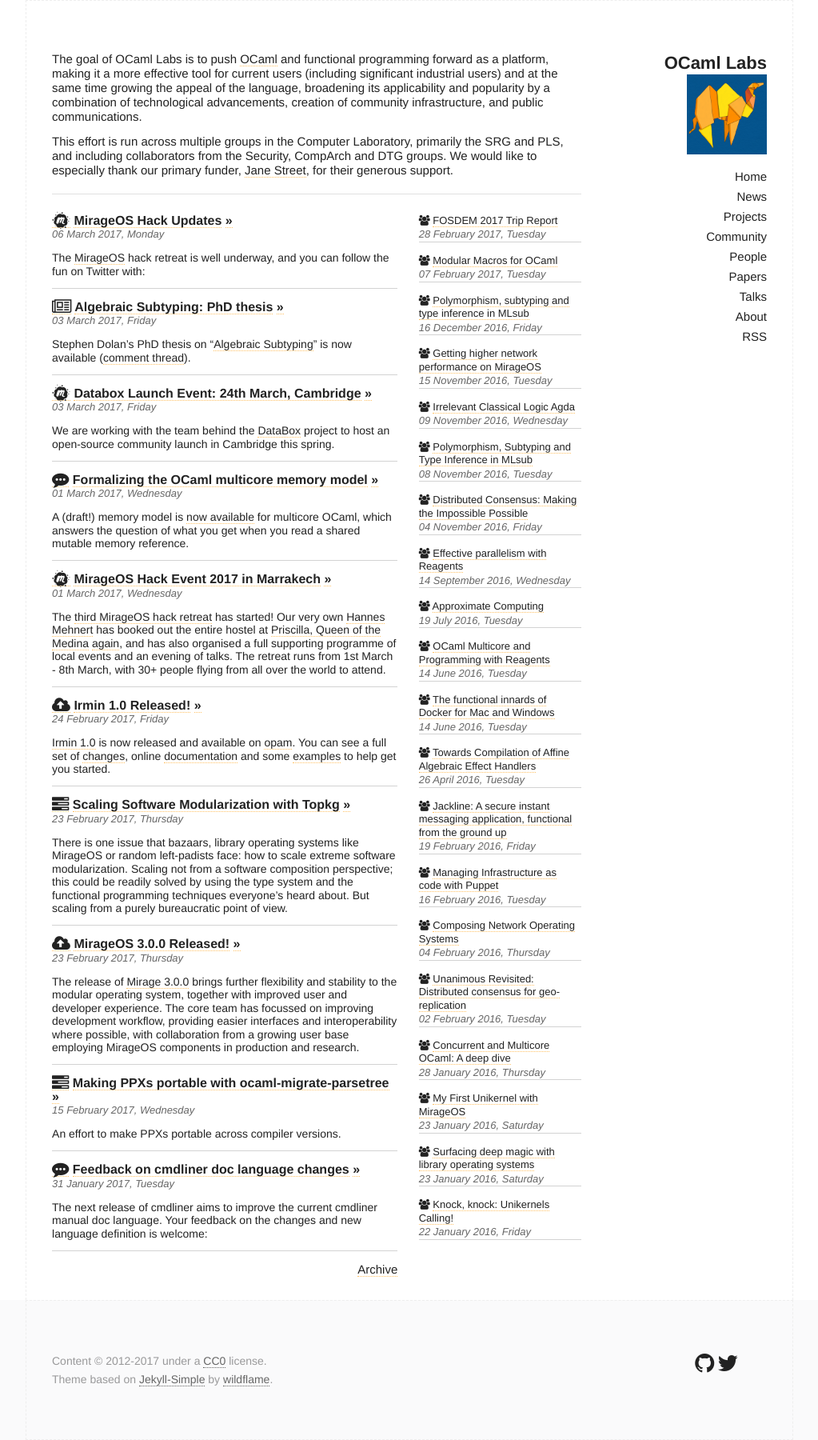
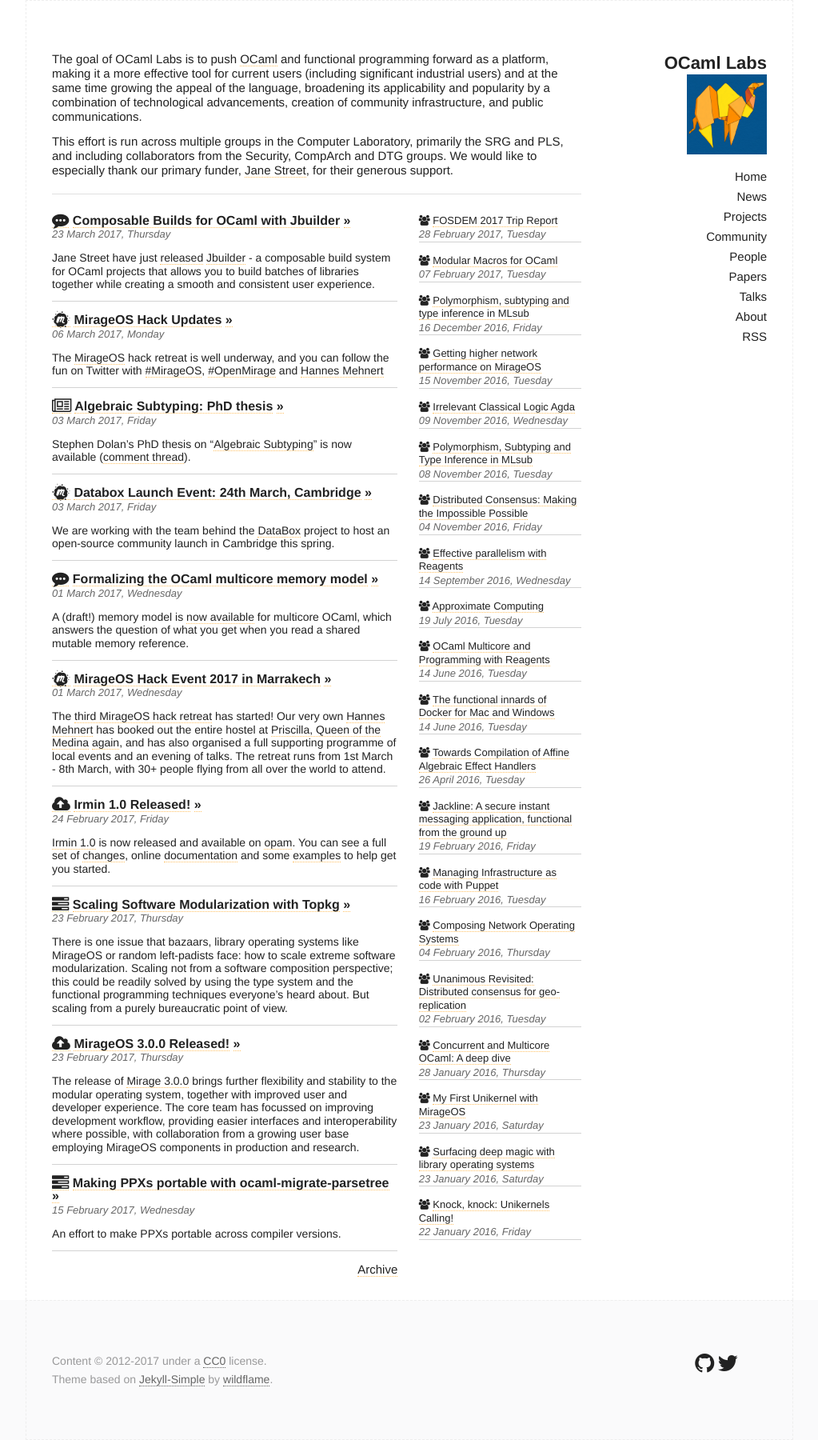
Before and after one commit to ocamllabs/ocamllabs-www, a Jekyll site: the page built from index.html, in a window 1280 px wide. Shown: the whole page at 80% size, without its empty margins (128-1151 px from the left). Built offline with Jekyll 4.4.1, drawn with Linux system fonts in a browser that asks for light colours.

Commit message:
Add jbuilder roc post

```diff
--- a/_posts/2017-03-06-MirageHackUpdates.md
+++ b/_posts/2017-03-06-MirageHackUpdates.md
@@ -6,11 +6,7 @@
 tags: mirage databox platform
 ---
 
-The [MirageOS](https://mirage.io/) hack retreat is well underway, and you can follow the fun on Twitter with:
-
-* [#MirageOS](https://twitter.com/search?q=%23MirageOS&src=tyah)
-* [#OpenMirage](https://twitter.com/OpenMirage)
-* [Hannes Mehnert](https://twitter.com/h4nnes)
+The [MirageOS](https://mirage.io/) hack retreat is well underway, and you can follow the fun on Twitter with [#MirageOS](https://twitter.com/search?q=%23MirageOS&src=tyah), [#OpenMirage](https://twitter.com/OpenMirage) and [Hannes Mehnert](https://twitter.com/h4nnes)
 
 ## March 2nd
 
--- /dev/null
+++ b/_posts/2017-03-23-JbuilderRFC.md
@@ -0,0 +1,13 @@
+---
+title: Composable Builds for OCaml with Jbuilder
+layout: post
+author: gemmag
+category: RFC
+tags: build packaging platform mirage janestreet topkg opam odoc documentation
+---
+
+Jane Street have just [released](https://github.com/ocaml/opam-repository/pull/8770) [Jbuilder](https://github.com/janestreet/jbuilder) - a composable build system for OCaml projects that allows you to build batches of libraries together while creating a smooth and consistent user experience.
+
+Jbuilder is currently in beta testing stage. Please see the [roadmap](https://github.com/janestreet/jbuilder/blob/master/ROADMAP.org) and [manual](https://github.com/janestreet/jbuilder/blob/master/doc/manual.org) for further details and for information on how to provide feedback.
+
+Within the context of MirageOS, there is discussion about how the ecosystem can utilise Jbuilder in combination with existing tools from the [OCaml Platform](http://ocamllabs.io/doc/platform.html), and how to approach an end-to-end scenario that takes advantage of these new features. Join the conversation [here](https://github.com/mirage/mirage/issues/818).
```
Also changed, not shown: _doc/index.md (+2 -0 lines).
